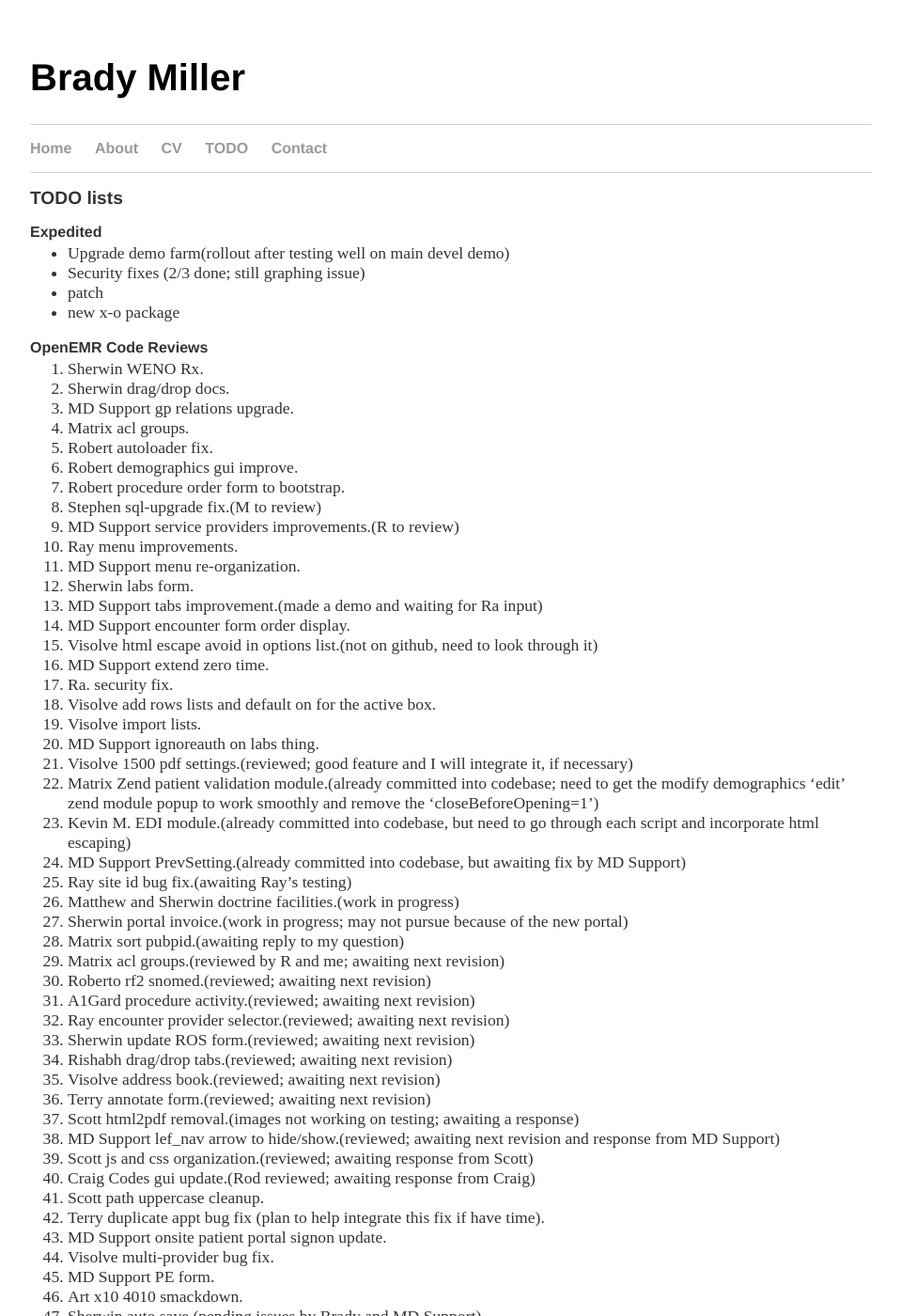
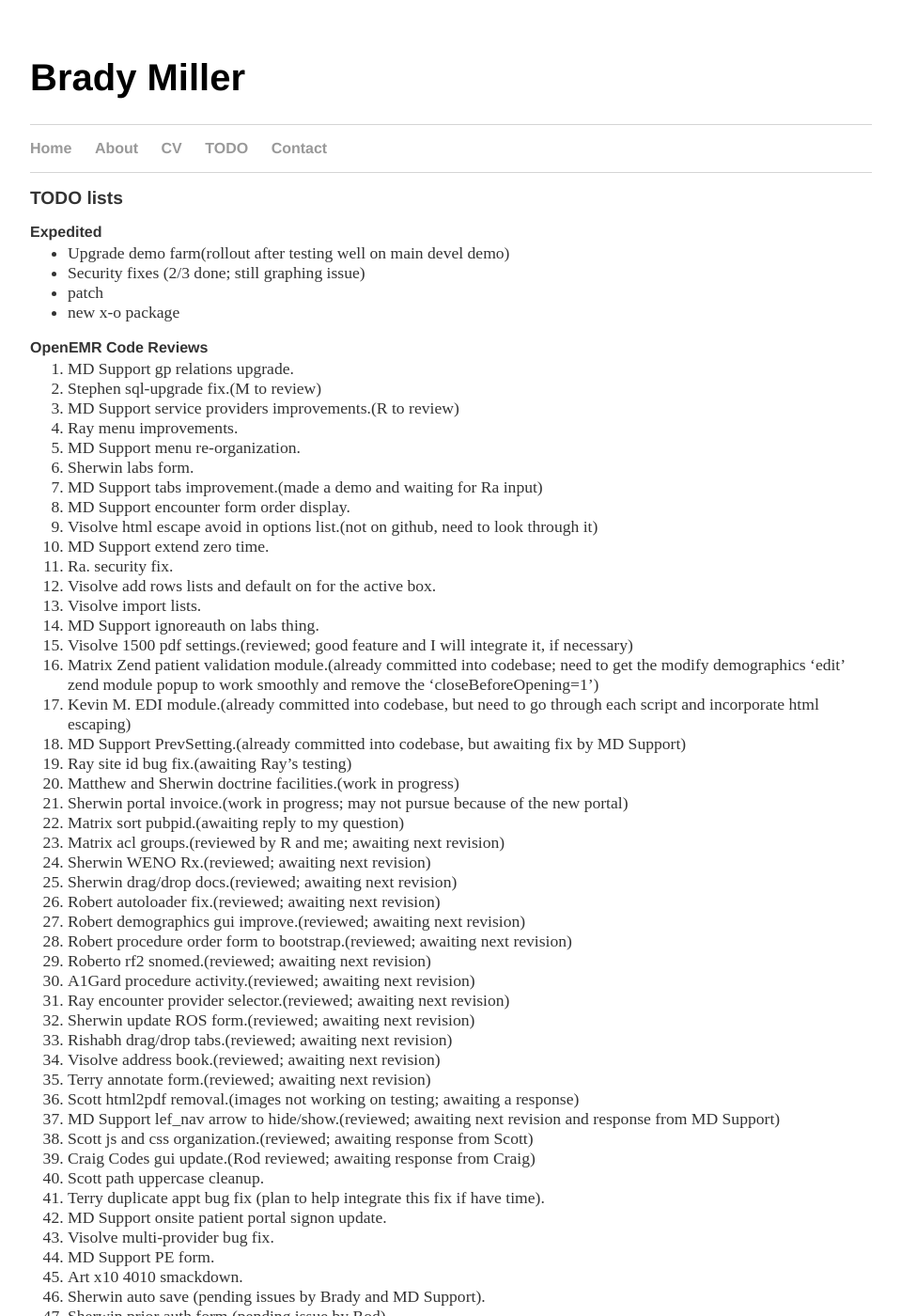
Before and after one commit to bradymiller/bradymiller.github.io, a Jekyll site: the page built from todo/index.md, in a window 1280 px wide and 1400 px high. Shown: the whole window at 94% size, without its empty margins (160-1119 px from the left). Built offline with Jekyll 4.4.1, drawn with Linux system fonts in a browser that asks for light colours; our own code applies the rules of GitHub Pages for plain Markdown files.

Commit message:
Update index.md

```diff
--- a/todo/index.md
+++ b/todo/index.md
@@ -10,13 +10,7 @@
 * new x-o package
 
 ### OpenEMR Code Reviews
-1. Sherwin WENO Rx.
-1. Sherwin drag/drop docs.
 1. MD Support gp relations upgrade.
-1. Matrix acl groups.
-1. Robert autoloader fix.
-1. Robert demographics gui improve.
-1. Robert procedure order form to bootstrap.
 1. Stephen sql-upgrade fix.(M to review)
 1. MD Support service providers improvements.(R to review)
 1. Ray menu improvements.
@@ -39,6 +33,11 @@
 1. Sherwin portal invoice.(work in progress; may not pursue because of the new portal)
 1. Matrix sort pubpid.(awaiting reply to my question)
 1. Matrix acl groups.(reviewed by R and me; awaiting next revision)
+1. Sherwin WENO Rx.(reviewed; awaiting next revision)
+1. Sherwin drag/drop docs.(reviewed; awaiting next revision)
+1. Robert autoloader fix.(reviewed; awaiting next revision)
+1. Robert demographics gui improve.(reviewed; awaiting next revision)
+1. Robert procedure order form to bootstrap.(reviewed; awaiting next revision)
 1. Roberto rf2 snomed.(reviewed; awaiting next revision)
 1. A1Gard procedure activity.(reviewed; awaiting next revision)
 1. Ray encounter provider selector.(reviewed; awaiting next revision)
```
